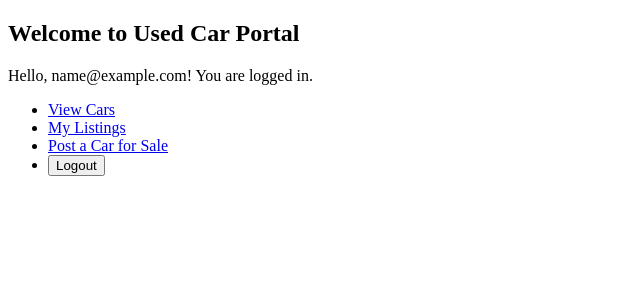
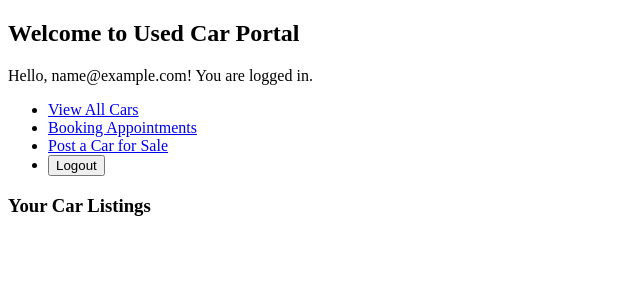
Before and after one commit to codeprty/used-car-portal, a Spring Boot app: page /home in a window 1280 px wide. Shown: the top 300 px of the page, without its empty margins (0-640 px from the left). Run offline with Spring Boot 4, Linux system fonts and the light colour scheme; the visitor is signed in with stand-in values (Sample User, id 1); data that the repository does not hold is empty; some of the project's set-up classes (security, data sources, template engines, error pages and the like) are left out, and stand-ins take their place.

Commit message:
Changed the listing from a table to divs for grid display.

```diff
--- a/src/main/resources/templates/home.html
+++ b/src/main/resources/templates/home.html
@@ -8,14 +8,27 @@
     <p>Hello, <span th:text="${username}"></span>! You are logged in.</p>
 
     <ul>
-        <li><a href="/cars">View Cars</a></li>
-        <li><a href="/my-listings">My Listings</a></li>
+        <li><a href="/cars">View All Cars</a></li>
+        <li><a href="/appointments">Booking Appointments</a></li>
         <li><a href="/post-car">Post a Car for Sale</a></li>
-        <li><form action="/logout" method="post">
-        		<input type="hidden" name="_csrf" th:value="${_csrf.token}"/>
-				<button type="submit">Logout</button>
-			</form>
-		</li>
+        <li>
+            <form action="/logout" method="post">
+                <input type="hidden" name="_csrf" th:value="${_csrf.token}"/>
+                <button type="submit">Logout</button>
+            </form>
+        </li>
     </ul>
+
+    <h3>Your Car Listings</h3>
+    <div class="car-grid">
+        <div th:each="car : ${userCars}" class="car-item">
+            <img th:src="${car.imageUrl}" alt="Car Image" width="150">
+            <p><strong th:text="${car.make} + ' ' + ${car.model}"></strong></p>
+            <p>Year: <span th:text="${car.year}"></span></p>
+            <p>Price: $<span th:text="${car.price}"></span></p>
+            <p>Status: <span th:text="${car.active} ? 'Active' : 'Inactive'"></span></p>
+            <a th:href="@{/edit-car/{id}(id=${car.id})}">Edit</a>
+        </div>
+    </div>
 </body>
 </html>
```
